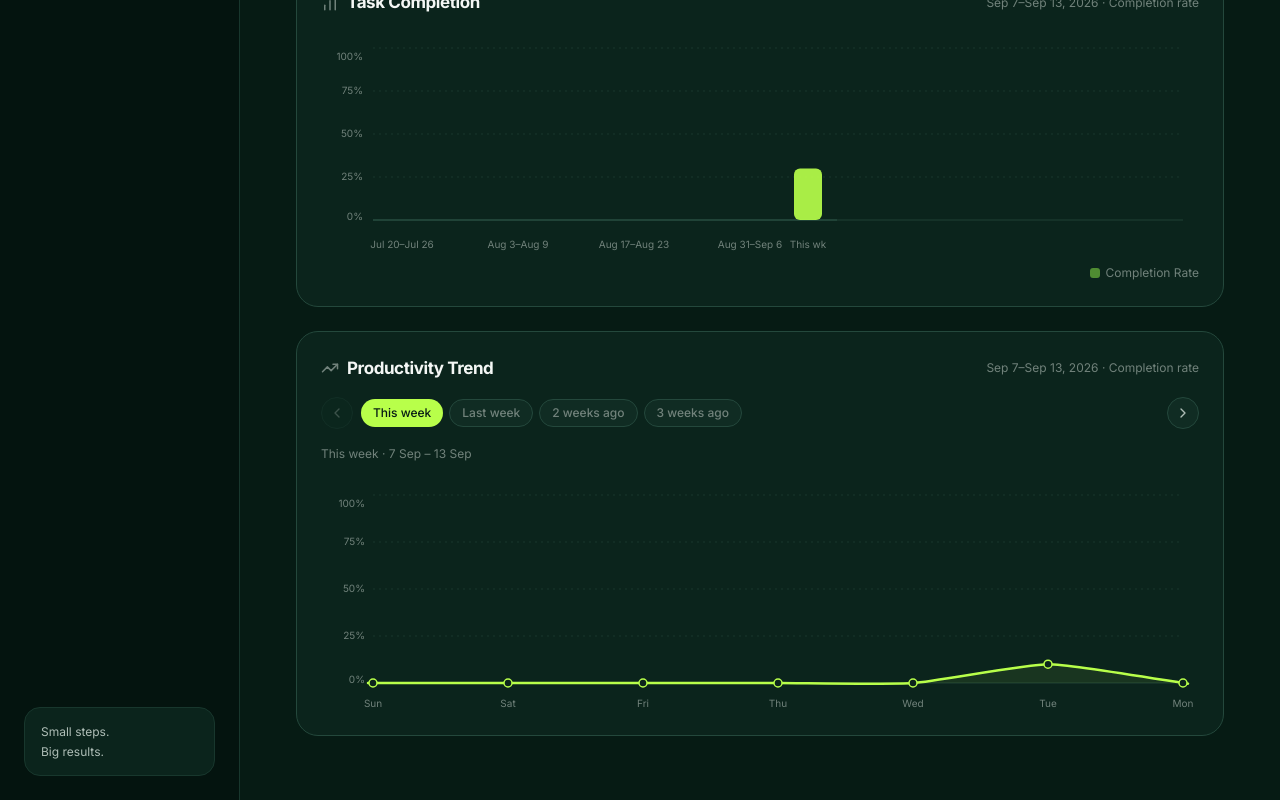
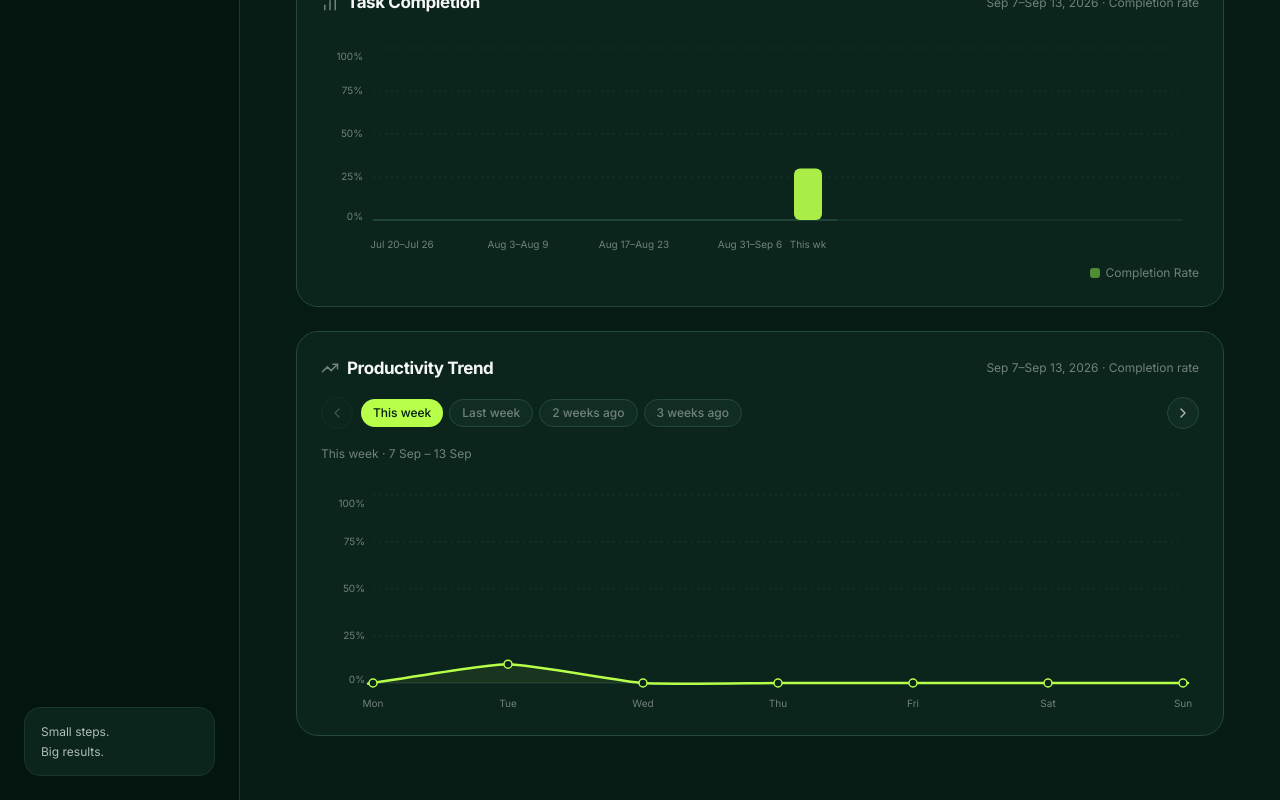
Before and after one commit to Vishal-web-ai/Personal-Progress-Tracker, a Next.js app: page /analytics in a window 1280 px wide. Shown: the part 326-1126 px from the top of the page. Built offline with nearby package versions, Linux system fonts and the light colour scheme.

Commit message:
fix: productivity trend shows Mon-Sun order for weekly view, reverse for monthly/weekly aggregate

```diff
--- a/src/components/analytics/AnalyticsContent.tsx
+++ b/src/components/analytics/AnalyticsContent.tsx
@@ -323,7 +323,7 @@ export function AnalyticsContent() {
                 </>
               ) : (
                 <CompletionTrendChart
-                  points={set.points}
+                  points={[...set.points].reverse()}
                   metric="pct"
                   animateKey={`${period}-pct-${transitionKey}`}
                   baseDelay={750}
--- a/src/components/charts/CompletionTrendChart.tsx
+++ b/src/components/charts/CompletionTrendChart.tsx
@@ -83,7 +83,7 @@ export function CompletionTrendChart({
   const [hover, setHover] = useState<number | null>(null);
   const [pinned, setPinned] = useState<number | null>(null);
 
-  const data = useMemo(() => [...points].reverse(), [points]);
+  const data = useMemo(() => points, [points]);
   const values = data.map((p) => metricValue(p, metric));
 
   // Fixed 0-100% scale for completion rate, auto-scale for other metrics
@@ -187,7 +187,7 @@ export function CompletionTrendChart({
           )}
 
           {data.map((p, i) => {
-            const labelText = customLabels?.[data.length - 1 - i] ?? p.label;
+            const labelText = customLabels?.[i] ?? p.label;
             const showAll = data.length <= 7;
             const interval = showAll ? 1 : Math.max(2, Math.floor(data.length / 5));
             const show = i % interval === 0 || i === data.length - 1;
```
